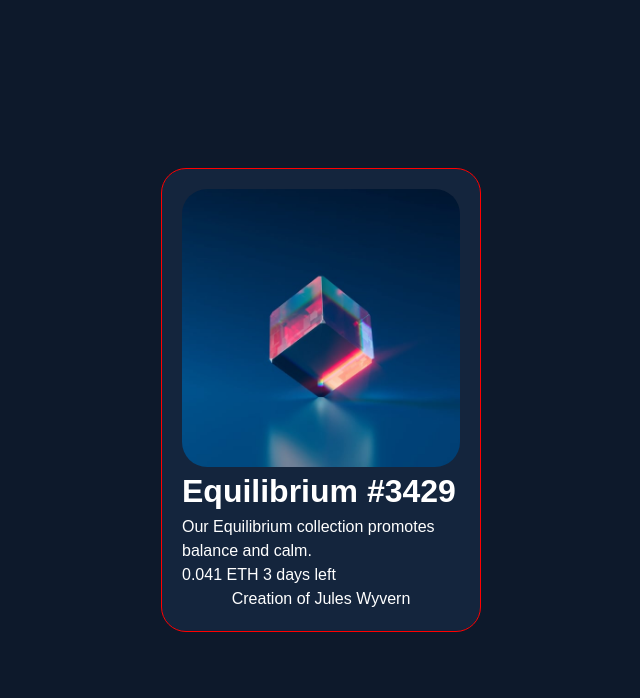
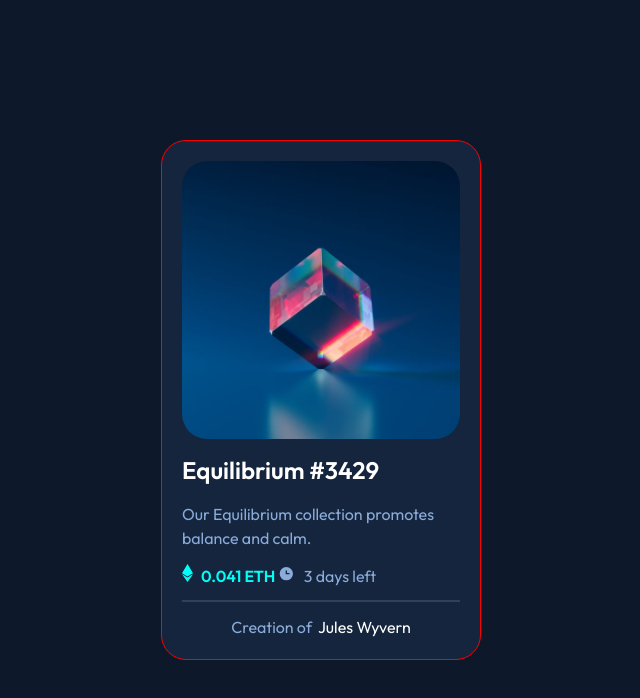
Before and after one commit to jacksen30/Nft-card-component, a plain HTML site: page index.html in a window 1280 px wide. Shown: the whole page, without its empty margins (319-959 px from the left). Drawn offline with Linux system fonts and the light colour scheme.

Commit message:
update html structure and add icons, update styling within styles.css

```diff
--- a/index.html
+++ b/index.html
@@ -22,10 +22,20 @@
       <div>
         <h1 class="card__title">Equilibrium #3429</h1>
         <p class="card__description">Our Equilibrium collection promotes balance and calm.</p>
-        <p class="card__price-date">0.041 ETH <span>3 days left</span></p>
+        <p class="card__price-date">
+          <span class="price">
+            <img class="eth-icon icon" src="./images/icon-ethereum.svg" alt="Ethereum Icon"/>
+            0.041 ETH
+          </span>
+          <span class="date">
+            <img class="clock-icon icon" src="./images/icon-clock.svg" alt="Clock Icon"/>
+            3 days left
+          </span>
+        </p>
       </div>
+      <hr class="dividing-line" />
       <div class='creator-info'>
-        <p>Creation of Jules Wyvern</p>
+        <p><span>Creation of</span> Jules Wyvern</p>
       </div>
     </div>
   </main>
--- a/styles.css
+++ b/styles.css
@@ -88,9 +88,11 @@ The element will be visually hidden but will still be read by screen reader tech
 
 /* Reusable Custom CSS Variables */
 :root {
-  --colorTitle: hsl(234, 12%, 34%);   /* Very Dark Blue */
-  --colorText: hsl(229, 6%, 66%);     /* Grayish Blue */
-  --colorBackground: hsl(0, 0%, 98%); /* Very Light Gray */
+  --color-mainBg: hsl(217, 54%, 11%);
+  --color-cardBg: hsl(216, 50%, 16%);
+  --color-cardLine: hsl(215, 32%, 27%);
+  --color-text: hsl(215, 51%, 70%); /* Soft blue */
+  --color-ethLogo: hsl(178, 100%, 50%);
 }
 
 /* Divs & Containers */
@@ -100,7 +102,7 @@ body {
   display: flex;
   align-items: center;
   justify-content: center;
-
+  font-family: 'Outfit', sans-serif;
   background-color: hsl(217, 54%, 11%);
   color: hsl(0, 0%, 100%);
 }
@@ -130,14 +132,40 @@ body {
 margin: 0 auto;
 }
 
+/* Typography */
+
 .card__title {
-
+  font-size: 1.5rem;
+  font-weight: 600;
+  margin: 0.85rem 0 0.85rem 0;
 }
 
 .card__description {
-
+  margin-bottom: 0.85rem;
+  color: var(--color-text);
 }
 
-.card__price-date {
+.price {
+  color: var(--color-ethLogo);
+  font-weight: 600;
+}
 
+.date {
+  color: var(--color-text);
 }
+
+.icon {
+  display: inline;
+  margin-right: 5px;
+}
+
+.dividing-line {
+  width: 100%;
+  border: 1px solid var(--color-cardLine);
+  margin: 0.8rem 0;
+}
+
+.creator-info span {
+  color: var(--color-text);
+  margin-right: 3px;
+}
```
Lines whose indentation alone changed are shown as unchanged.
